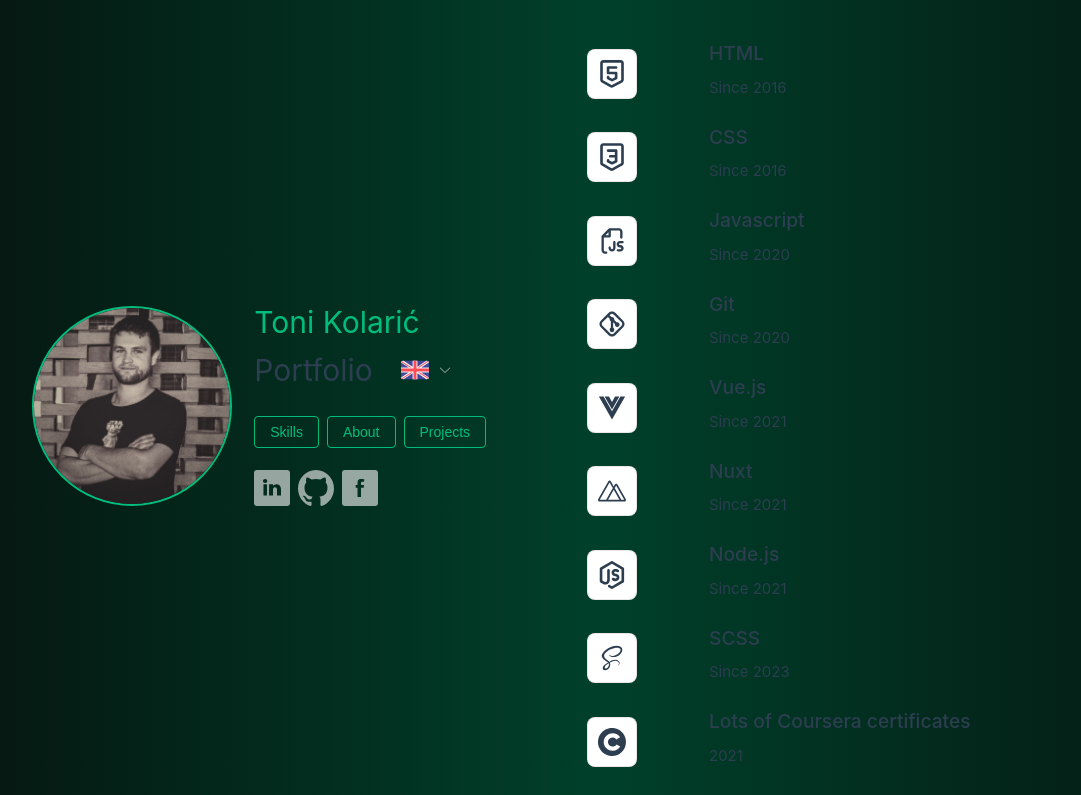
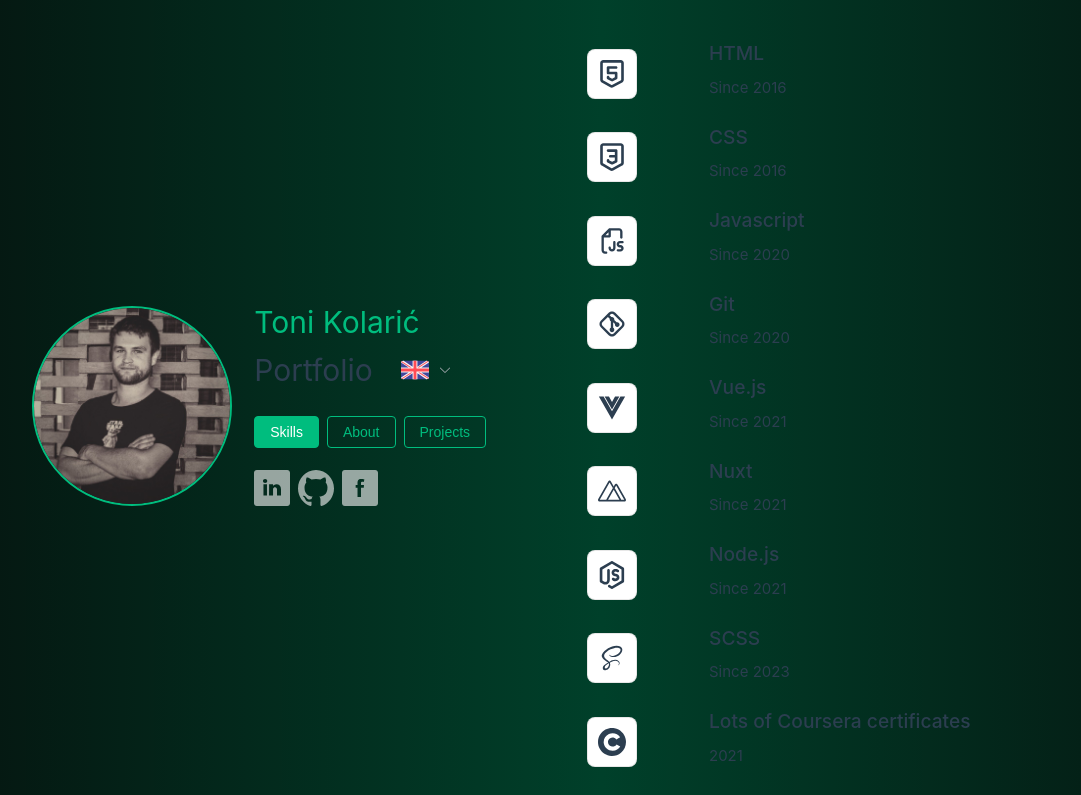
Before and after one commit to toni14nexe/portfolio, a Vue app: page / in a window 1280 px wide. Shown: the top 795 px of the page, without its empty margins (38-1119 px from the left). Built offline with nearby package versions, Linux system fonts and the light colour scheme.

Commit message:
Update menu buttons

```diff
--- a/src/App.vue
+++ b/src/App.vue
@@ -1,6 +1,6 @@
 <script setup>
 import { ref, onMounted } from 'vue'
-import { RouterLink, RouterView } from 'vue-router'
+import { RouterLink, RouterView, useRoute } from 'vue-router'
 import LinkedInIcon from '@/assets/icons/LinkedInIcon.vue'
 import GitHubIcon from '@/assets/icons/GitHubIcon.vue'
 import FacebookIcon from '@/assets/icons/FacebookIcon.vue'
@@ -15,6 +15,7 @@ import { saveCookie } from '@/i18n'
 import { useI18n } from 'vue-i18n'
 
 const { locale } = useI18n()
+const route = useRoute()
 const selectedLanguage = ref([locale.value])
 const tempSelectedLanguage = ref(locale.value)
 let selectedLanguageIcon = undefined
@@ -88,13 +89,19 @@ function changeLanguage(languageOption) {
 
         <nav>
           <RouterLink to="/">
-            <ElButton type="primary" plain>{{ $t('header.skills') }}</ElButton>
+            <ElButton type="primary" plain :class="{ 'active-btn': route.name === 'skills' }">
+              {{ $t('header.skills') }}
+            </ElButton>
           </RouterLink>
           <RouterLink to="/about" class="ml-8">
-            <ElButton type="primary" plain>{{ $t('header.about') }}</ElButton>
+            <ElButton type="primary" plain :class="{ 'active-btn': route.name === 'about' }">
+              {{ $t('header.about') }}
+            </ElButton>
           </RouterLink>
           <RouterLink to="/projects" class="ml-8">
-            <ElButton type="primary" plain>{{ $t('header.projects') }}</ElButton>
+            <ElButton type="primary" plain :class="{ 'active-btn': route.name === 'projects' }">
+              {{ $t('header.projects') }}
+            </ElButton>
           </RouterLink>
         </nav>
 
@@ -196,6 +203,11 @@ header {
   margin-right: 20px;
 }
 
+.active-btn {
+  background-color: var(--el-color-primary);
+  color: white;
+}
+
 @media (max-width: 1199px) {
   html {
     flex-direction: column;
--- a/src/assets/styles/elementPlus.css
+++ b/src/assets/styles/elementPlus.css
@@ -4,8 +4,11 @@
 }
 
 .el-button {
-  --el-color-primary-light-9: transparent;
-  --el-color-primary-light-5: var(--el-color-primary);
+  --el-color-primary-light-9: transparent !important;
+  --el-color-primary-light-5: var(--el-color-primary) !important;
+  --el-button-active-color: var(--el-color-primary) !important;
+  --el-button-active-bg-color: var(--el-color-primary) !important;
+  --el-button-active-border-color: var(--el-color-primary) !important;
 }
 
 .el-tooltip__trigger {
```
